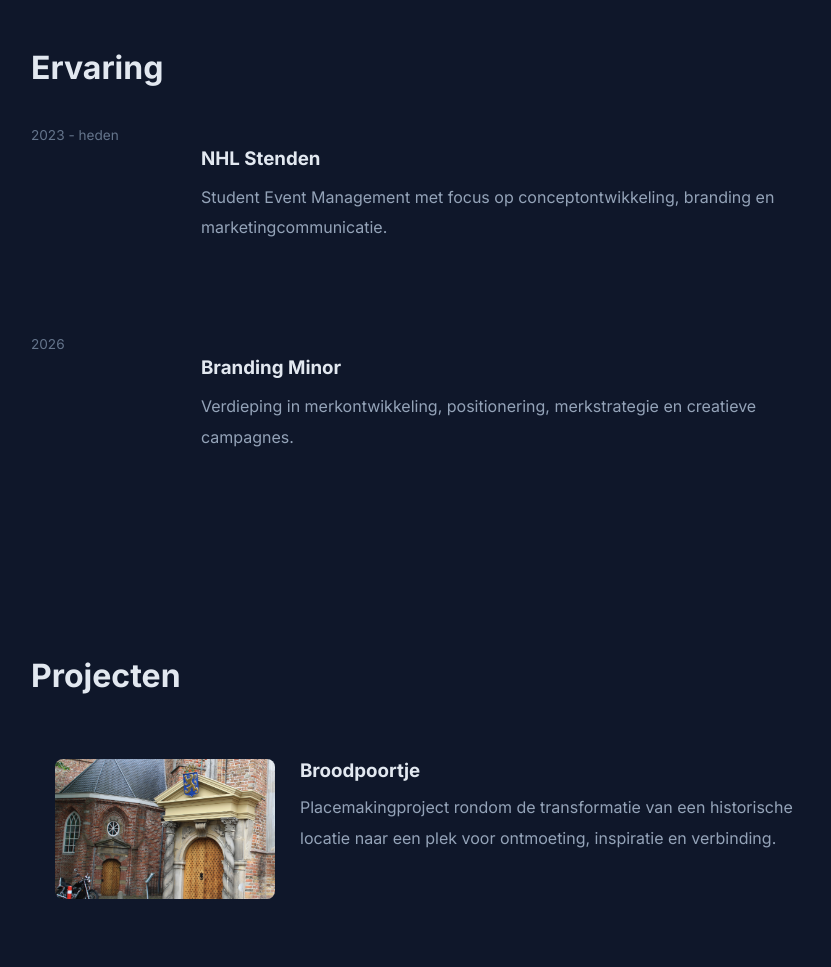
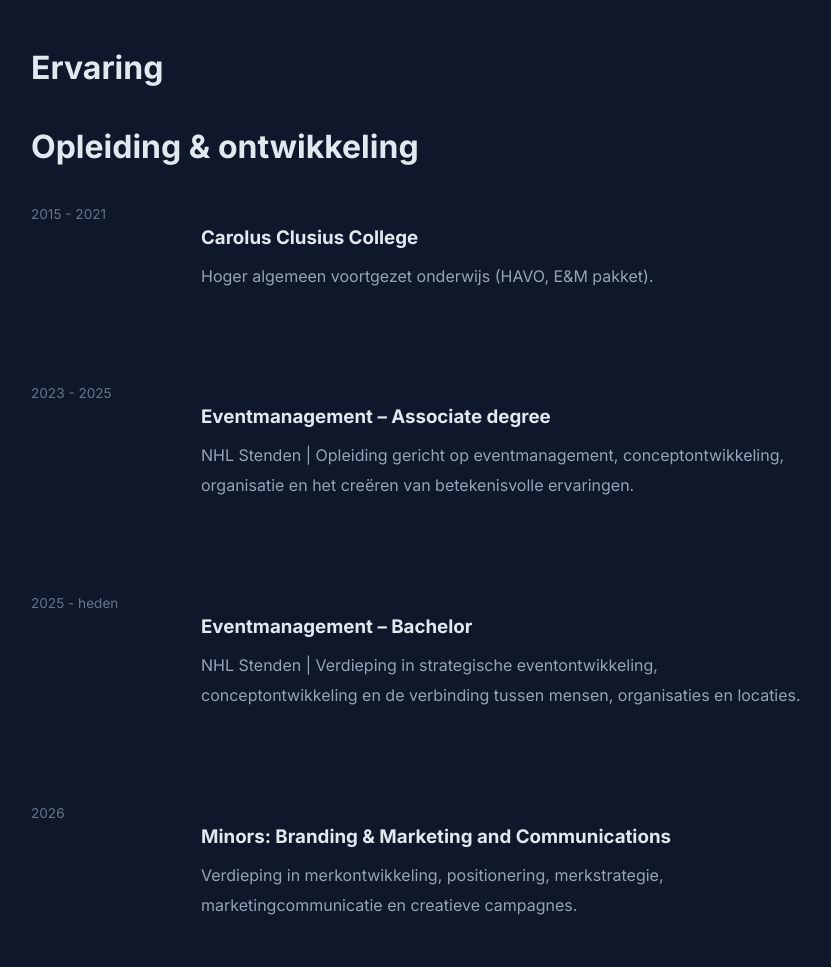
Before and after one commit to MauriceBoschma/mauriceboschma.github.io, a plain HTML site: page index.html in a window 1280 px wide. Shown: the part 880-1847 px from the top of the page, without its empty margins (389-1220 px from the left). Drawn offline with Linux system fonts and the light colour scheme.

Commit message:
Update education section in index.html

```diff
--- a/index.html
+++ b/index.html
@@ -347,19 +347,61 @@ Ik werk graag aan concepten die niet alleen creatief zijn, maar ook betekenisvol
 
 <h2 class="section-title">Ervaring</h2>
 
+
+<section id="experience">
+
+<h2 class="section-title">Opleiding & ontwikkeling</h2>
+
 <div class="timeline-item">
 
 <div class="timeline-date">
-2023 - heden
+2015 - 2021
 </div>
 
 <div class="timeline-content">
 
-<h3>NHL Stenden</h3>
+<h3>Carolus Clusius College</h3>
 
 <p>
-Student Event Management met focus op conceptontwikkeling,
-branding en marketingcommunicatie.
+Hoger algemeen voortgezet onderwijs (HAVO, E&M pakket).
+</p>
+
+</div>
+
+</div>
+
+<div class="timeline-item">
+
+<div class="timeline-date">
+2023 - 2025
+</div>
+
+<div class="timeline-content">
+
+<h3>Eventmanagement – Associate degree</h3>
+
+<p>
+NHL Stenden | Opleiding gericht op eventmanagement,
+conceptontwikkeling, organisatie en het creëren van betekenisvolle ervaringen.
+</p>
+
+</div>
+
+</div>
+
+<div class="timeline-item">
+
+<div class="timeline-date">
+2025 - heden
+</div>
+
+<div class="timeline-content">
+
+<h3>Eventmanagement – Bachelor</h3>
+
+<p>
+NHL Stenden | Verdieping in strategische eventontwikkeling,
+conceptontwikkeling en de verbinding tussen mensen, organisaties en locaties.
 </p>
 
 </div>
@@ -374,16 +416,17 @@ branding en marketingcommunicatie.
 
 <div class="timeline-content">
 
-<h3>Branding Minor</h3>
+<h3>Minors: Branding & Marketing and Communications</h3>
 
 <p>
-Verdieping in merkontwikkeling, positionering,
-merkstrategie en creatieve campagnes.
+Verdieping in merkontwikkeling, positionering, merkstrategie,
+marketingcommunicatie en creatieve campagnes.
 </p>
 
 </div>
 
 </div>
+
 
 </section>
 
```
